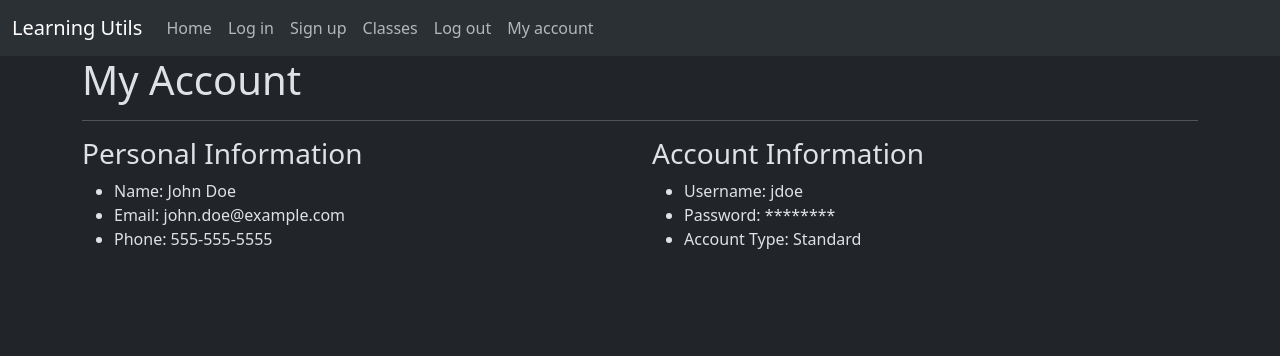
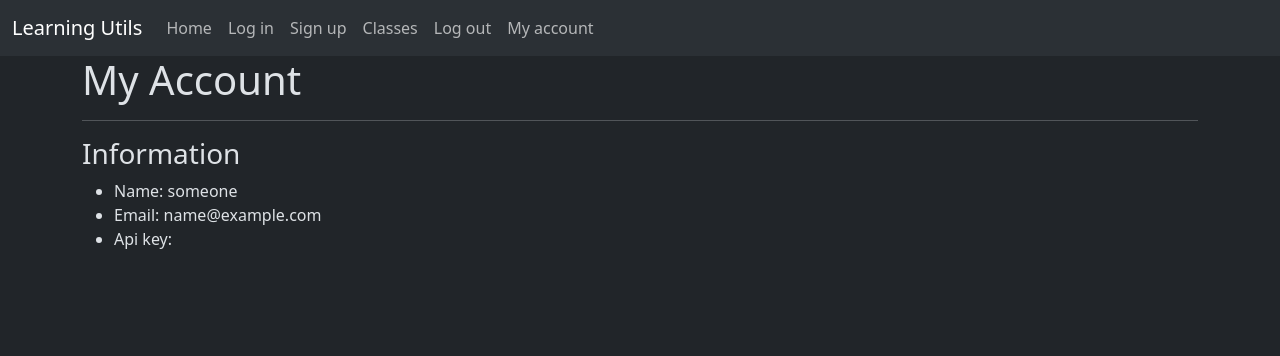
Before and after one commit to eytangut/learning-utils, a Flask app: page /account in a window 1280 px wide. Shown: the top 356 px of the page. Run offline with Flask 3, Linux system fonts and the light colour scheme; a user stored in the database is signed in; tables that the repository leaves empty hold one stand-in row (values such as "Sample post"); some libraries are stand-ins or nearby versions.

Commit message:
started working on account page

```diff
--- a/app.py
+++ b/app.py
@@ -41,7 +41,7 @@
         print(names)
         print(thing)
         if len(names) == 1:
-            session['user_id'] = names[0][2]
+            session['user_id'] = names[0][0]
             return redirect('/')
         else:
             return render_template('login.html')
@@ -116,7 +116,12 @@
 @app.route('/account', methods=['GET', 'POST'])
 @login_required
 def account():
-    return render_template('account.html')
+    user = cur.execute('SELECT * FROM users WHERE id = ?', (session["user_id"],)).fetchall()
+    print(session["user_id"])
+    print(user)
+    mail = cur.execute('SELECT * FROM mail WHERE user_id = ?', (session['user_id'],)).fetchall()
+    print(mail)
+    return render_template('account.html', user=user[0], mail=mail)
 
 def main():
     app.run(port=int(os.environ.get('PORT', 80)))
--- a/templates/account.html
+++ b/templates/account.html
@@ -8,19 +8,13 @@
             <hr>
             <div class="row">
                 <div class="col-md-6">
-                    <h3>Personal Information</h3>
+                    <h3>Information</h3>
                     <ul>
-                        <li>Name: John Doe</li>
-                        <li>Email: john.doe@example.com</li>
-                        <li>Phone: 555-555-5555</li>
-                    </ul>
-                </div>
-                <div class="col-md-6">
-                    <h3>Account Information</h3>
-                    <ul>
-                        <li>Username: jdoe</li>
-                        <li>Password: ********</li>
-                        <li>Account Type: Standard</li>
+                        <li>Name: {{ user[1] }}</li>
+                        <li>Email: {{ mail[0][0] }}</li>
+                        <li>Api key:</li>
+                        <!--TODO-->
+
                     </ul>
                 </div>
             </div>
```
Also changed, not shown: createtable.sql (+1 -7 lines), database.db, databse.db (added), 3 other files.
